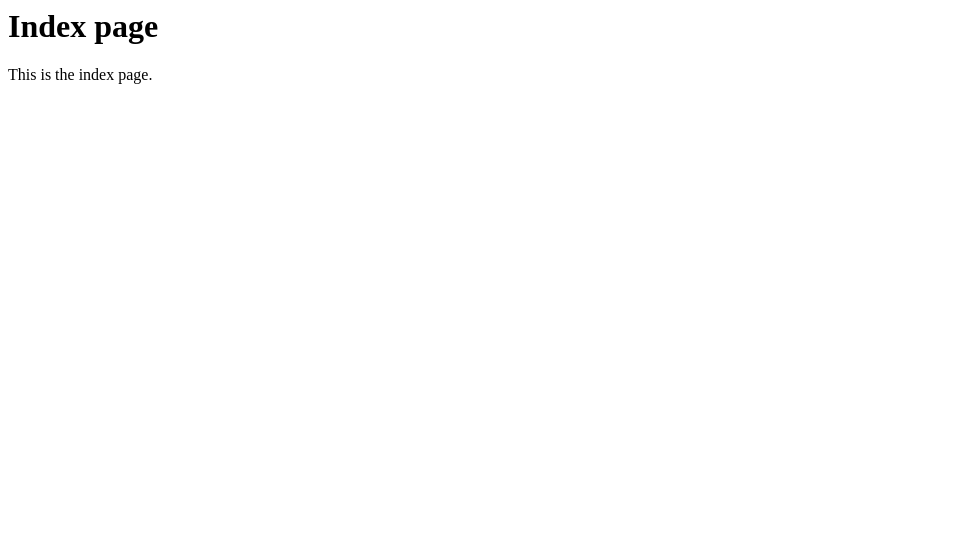
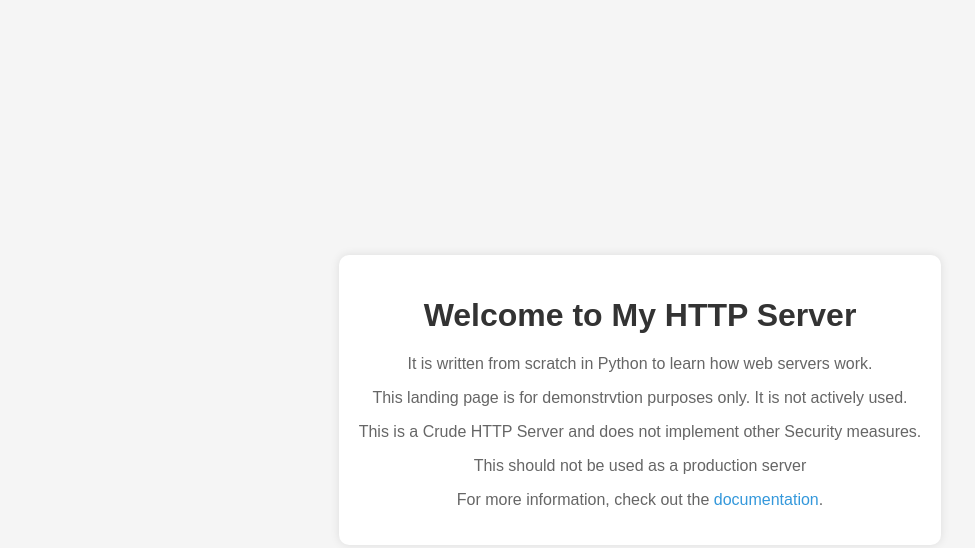
Before and after one commit to theinit01/HTTPServer, a plain HTML site: page index.html in a window 1280 px wide. Shown: the whole page, without its empty margins (0-975 px from the left). Drawn offline with Linux system fonts and the light colour scheme.

Commit message:
Update index.html

```diff
--- a/index.html
+++ b/index.html
@@ -1,9 +1,55 @@
-<html>
-    <head>
-        <title>Index page</title>
-    </head>
-    <body>
-        <h1>Index page</h1>
-        <p>This is the index page.</p>
-    </body>
+<!DOCTYPE html>
+<html lang="en">
+<head>
+    <meta charset="UTF-8">
+    <meta name="viewport" content="width=device-width, initial-scale=1.0">
+    <title>Your Development Web Server</title>
+    <style>
+        body {
+            font-family: 'Arial', sans-serif;
+            background-color: #f5f5f5;
+            margin: 0;
+            padding: 0;
+            display: flex;
+            justify-content: center;
+            align-items: center;
+            height: 100vh;
+        }
+
+        .container {
+            text-align: center;
+            padding: 20px;
+            border-radius: 10px;
+            box-shadow: 0 0 10px rgba(0, 0, 0, 0.1);
+            background-color: #ffffff;
+        }
+
+        h1 {
+            color: #333333;
+        }
+
+        p {
+            color: #666666;
+        }
+
+        a {
+            color: #3498db;
+            text-decoration: none;
+        }
+
+        a:hover {
+            text-decoration: underline;
+        }
+    </style>
+</head>
+<body>
+    <div class="container">
+        <h1>Welcome to My HTTP Server</h1>
+        <p>It is written from scratch in Python to learn how web servers work.</p>
+        <p>This landing page is for demonstrvtion purposes only. It is not actively used.</p>
+        <p>This is a Crude HTTP Server and does not implement other Security measures.</p>
+        <p>This should not be used as a production server</p>
+        <p>For more information, check out the <a href="https://github.com/theinit01/HTTPServer">documentation</a>.</p>
+    </div>
+</body>
 </html>
```
